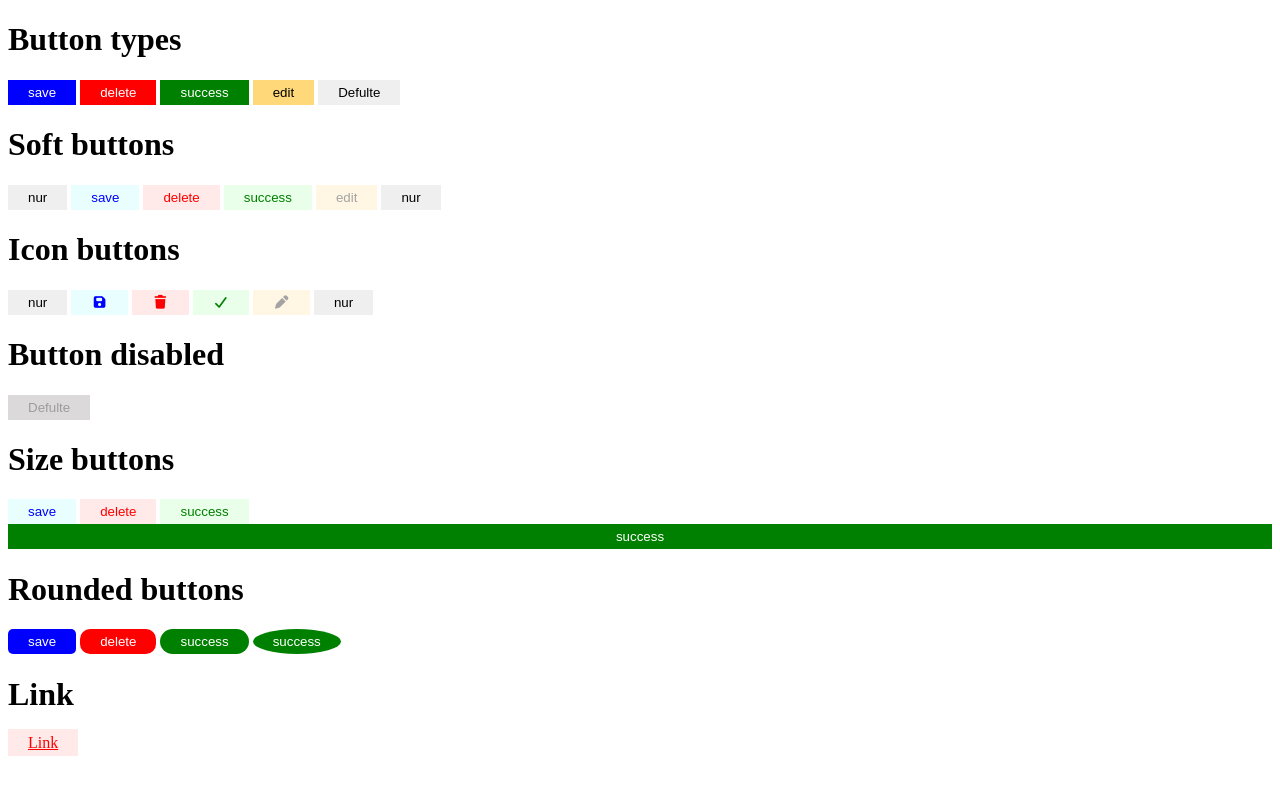
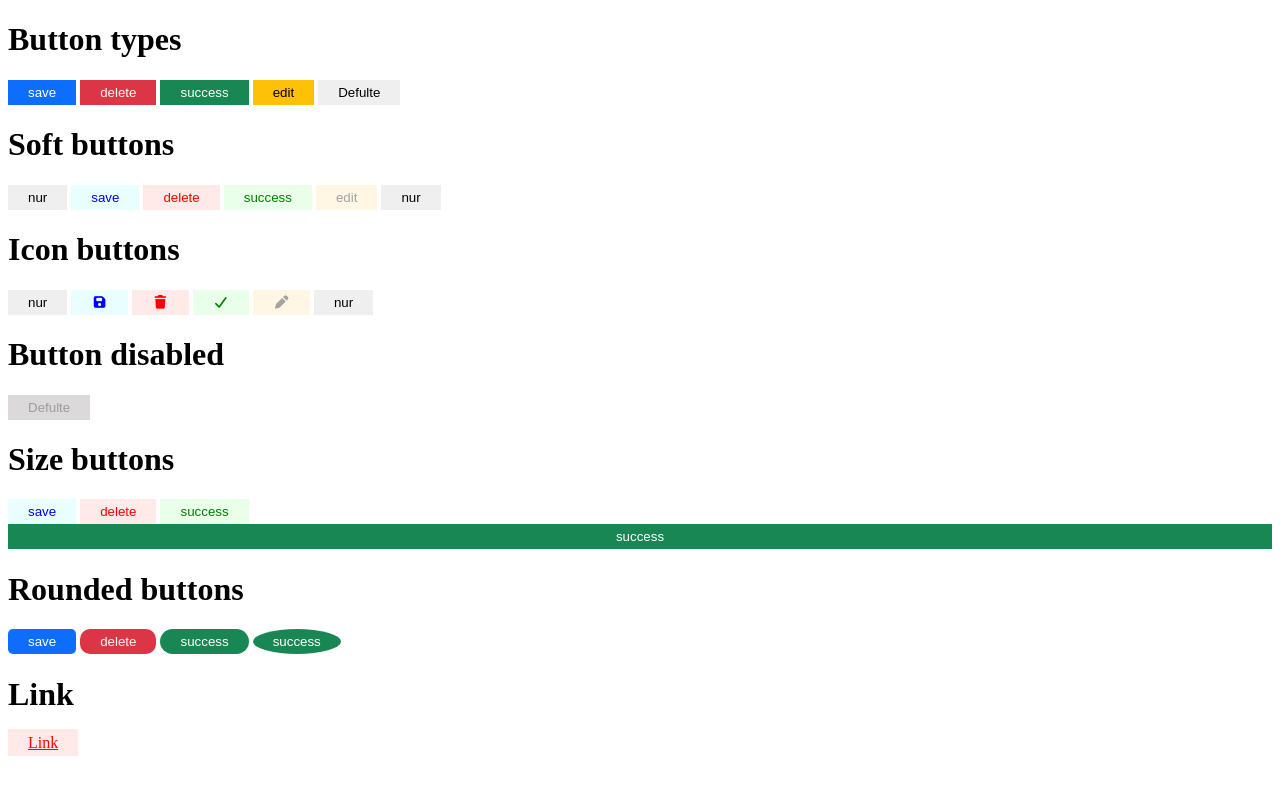
Before and after one commit to salembht/Bootcamp-shateam-UI-Buttons, a plain HTML site: page index.html in a window 1280 px wide. Drawn offline with Linux system fonts and the light colour scheme.

Commit message:
change the name of the background color

```diff
--- a/Buttons.css
+++ b/Buttons.css
@@ -1,3 +1,13 @@
+:root{
+    --sha-primary: #0d6efd;
+    --sha-secondary: #6c757d;
+    --sha-success: #198754;
+    --sha-info: #0dcaf0;
+    --sha-warning: #ffc107;
+    --sha-danger: #dc3545;
+    --sha-light: #f8f9fa;
+    --sha-dark: #212529;
+}
 .btn{
     padding:  5px 20px;
     border: none;
@@ -6,7 +16,7 @@
 
 .btn-save{
     color: white;
-    background-color: blue;
+    background-color: var(--sha-primary);
 }
 .btn-save-soft{
     color: blue;
@@ -14,26 +24,16 @@
 }
 
 .btn-delete {
-    background-color: red;
-    color: white;
-}
-
-.btn-success {
-    background-color: green;
-    color: white;
-}
-
-.btn-edit{
-    background-color: #ffd979;
+    background-color: var(--sha-danger);
+    color: var(--sha-light);
 }
 
 .btn-delete-soft {
     color: red;
     background-color: rgb(255, 233, 233);
 }
-
 .btn-success {
-    background-color: green;
+    background-color: var(--sha-success);
     color: white;
 }
 
@@ -43,7 +43,7 @@
 }
 
 .btn-edit {
-    background-color: #ffd979;
+    background-color: var(--sha-warning);
 }
 
 .btn-edit-soft {
```
